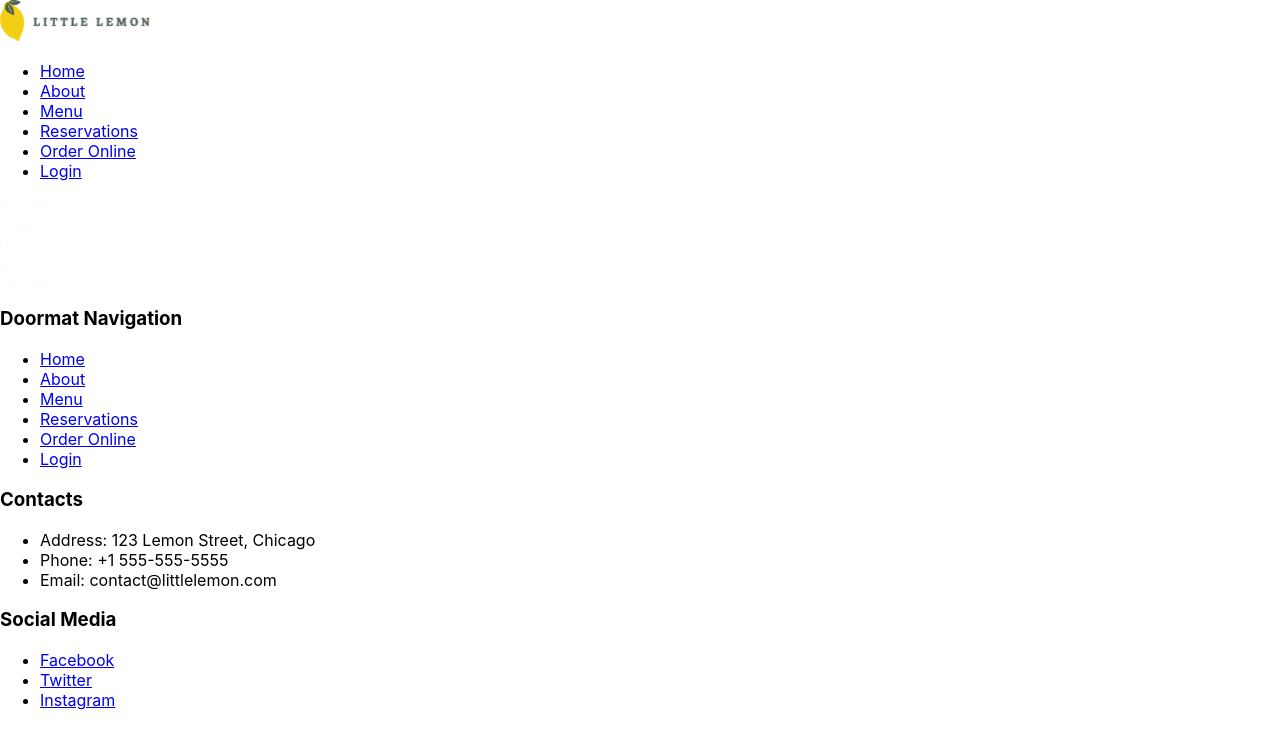
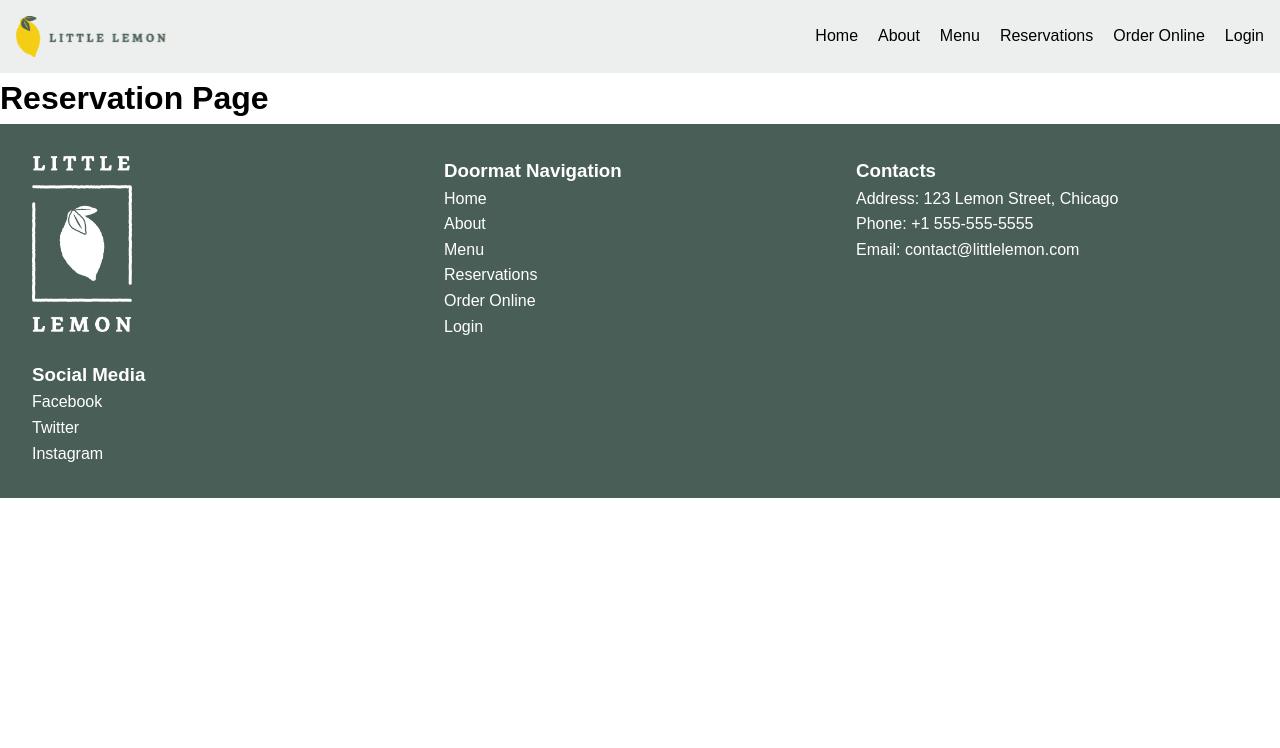
Before and after one commit to Prasadmadhusanka/little-lemon-resturant, a React (Create React App) app: page /reservation in a window 1280 px wide. Shown: the top 748 px of the page. Built offline with nearby package versions, Linux system fonts and the light colour scheme.

Commit message:
Add Homepage, ReservationPage Components, Add routers, Add styles in App.css, Add React-router dependency

```diff
--- a/package.json
+++ b/package.json
@@ -9,6 +9,7 @@
     "@testing-library/user-event": "^13.5.0",
     "react": "^19.0.0",
     "react-dom": "^19.0.0",
+    "react-router-dom": "^7.2.0",
     "react-scripts": "5.0.1",
     "web-vitals": "^2.1.4"
   },
--- a/src/App.css
+++ b/src/App.css
@@ -1,8 +1,59 @@
-.App {
-  text-align: center;
+* {
+  margin: 0;
+  padding: 0;
+  box-sizing: border-box;
 }
 
-.App-logo {
+.App {
+  font-family: "Arial", sans-serif;
+  line-height: 1.6;
+}
+
+.container {
+  width: 90%;
+  max-width: 1200px;
+  margin: 0 auto;
+}
+
+.header {
+  display: flex;
+  justify-content: space-between;
+  align-items: center;
+  background-color: #edefee;
+  padding: 1rem;
+}
+
+.navbar ul {
+  list-style: none;
+  display: flex;
+  gap: 20px;
+}
+
+.navbar ul li a {
+  color: black;
+  text-decoration: none;
+}
+
+.footer-container {
+  display: grid;
+  grid-template-columns: repeat(auto-fit, minmax(300px, 1fr));
+  gap: 20px;
+  padding: 2rem;
+  background-color: #495e57;
+}
+
+.footer-container ul {
+  list-style: none;
+}
+
+.footer-container ul li a,
+.footer-container ul li,
+.footer-container h3 {
+  color: rgb(255, 255, 255);
+  text-decoration: none;
+}
+
+/* .App-logo {
   height: 40vmin;
   pointer-events: none;
 }
@@ -35,4 +86,4 @@
   to {
     transform: rotate(360deg);
   }
-}
+} */
--- a/src/App.js
+++ b/src/App.js
@@ -1,4 +1,6 @@
 import "./App.css";
+
+import { BrowserRouter } from "react-router-dom";
 
 import Header from "./components/Header";
 import Main from "./components/Main";
@@ -6,10 +8,12 @@ import Footer from "./components/Footer";
 
 function App() {
   return (
-    <div>
-      <Header />
-      <Main />
-      <Footer />
+    <div className="App">
+      <BrowserRouter>
+        <Header />
+        <Main />
+        <Footer />
+      </BrowserRouter>
     </div>
   );
 }
--- a/src/components/Footer.js
+++ b/src/components/Footer.js
@@ -8,7 +8,7 @@ function Footer() {
           <img
             src={logo_footer}
             alt="Little Lemon Restaurant Logo"
-            width="50"
+            width="100"
           />
         </div>
 
@@ -49,13 +49,13 @@ function Footer() {
           <h3>Social Media</h3>
           <ul>
             <li>
-              <a href="https://facebook.com/littlelemon">Facebook</a>
+              <a href="">Facebook</a>
             </li>
             <li>
-              <a href="https://twitter.com/littlelemon">Twitter</a>
+              <a href="">Twitter</a>
             </li>
             <li>
-              <a href="https://instagram.com/littlelemon">Instagram</a>
+              <a href="">Instagram</a>
             </li>
           </ul>
         </div>
--- a/src/components/Header.js
+++ b/src/components/Header.js
@@ -1,11 +1,13 @@
-import logo from '../assets/Logo.svg'
-import Nav from '../components/Nav'
+import logo from "../assets/Logo.svg";
+import Nav from "../components/Nav";
 
 function Header() {
-  return <header>
-    <img src={logo} alt="Little Lemon Resturant Logo" width={150} />
-    <Nav></Nav>
-  </header>;
+  return (
+    <header className="header">
+      <img src={logo} alt="Little Lemon Resturant Logo" width={150} />
+      <Nav></Nav>
+    </header>
+  );
 }
 
 export default Header;
--- /dev/null
+++ b/src/components/HomePage.js
@@ -0,0 +1,5 @@
+function HomePage() {
+  return <h1>Home Page</h1>;
+}
+
+export default HomePage;
--- a/src/components/Main.js
+++ b/src/components/Main.js
@@ -1,6 +1,16 @@
+import { Routes, Route } from "react-router-dom";
+import HomePage from "./HomePage";
+import ReservationPage from "./ReservationPage";
 
 function Main() {
-  return <main></main>;
+  return (
+    <main>
+      <Routes>
+        <Route path="/" element={<HomePage />} />
+        <Route path="/reservation" element={<ReservationPage />} />
+      </Routes>
+    </main>
+  );
 }
 
 export default Main;
--- a/src/components/Nav.js
+++ b/src/components/Nav.js
@@ -1,9 +1,11 @@
+import { Link } from "react-router-dom";
+
 function Nav() {
   return (
-    <nav>
+    <nav className="navbar">
       <ul>
         <li>
-          <a href="/">Home</a>
+          <Link to="/">Home</Link>
         </li>
         <li>
           <a href="/about">About</a>
@@ -12,7 +14,7 @@ function Nav() {
           <a href="/menu">Menu</a>
         </li>
         <li>
-          <a href="/reservations">Reservations</a>
+        <Link to="/reservation">Reservations</Link>
         </li>
         <li>
           <a href="/order_online">Order Online</a>
--- /dev/null
+++ b/src/components/ReservationPage.js
@@ -0,0 +1,5 @@
+function ReservationPage() {
+  return <h1>Reservation Page</h1>;
+}
+
+export default ReservationPage;
```
Also changed, not shown: 1 other file (tests, documents, lock files or other folders).
